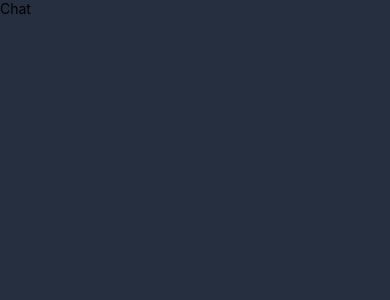
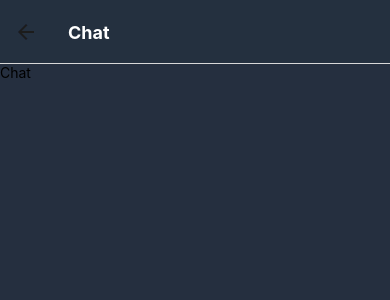
Before and after one commit to ACECLEZ/privatePWC, a React Native app: screen /Chat in a window 390 px wide. Shown: the top 300 px of the page. Built offline with nearby package versions, Linux system fonts and the light colour scheme.

Commit message:
modify tabbar appearance

```diff
--- a/App.js
+++ b/App.js
@@ -61,11 +61,24 @@ const App = () => {
         <SafeAreaView style={{flex: 1, backgroundColor: colors.primaryColor}}>
             <StatusBar style="light"/>
             <NavigationContainer theme={defaultTheme}>
-                <Stack.Navigator>
+                <Stack.Navigator screenOptions={() => ({
+                    headerStyle: {
+                        shadowColor: colors.secondaryColorAlt,
+                        elevation: 0,
+                        backgroundColor: colors.primaryColorAlt,
+                    },
+                    headerTitleStyle: {
+                        color: 'white',
+                        fontSize: 18,
+                        fontWeight: 'bold',
+                    }
+                })}>
                     <Stack.Screen name="Main" component={TabsNavigator} options={{headerShown: false}}/>
-                    <Stack.Screen name="SignIn" component={SignIn} options={{headerShown: false}}/>
-                    <Stack.Screen name="SignUp" component={SignUp} options={{headerShown: false}}/>
-                    <Stack.Screen name="Chat" component={Chat} options={{headerShown: false}}/>
+                    <Stack.Screen name="SignIn" component={SignIn}
+                                  options={{headerShown: false, presentation: "fullScreenModal"}}/>
+                    <Stack.Screen name="SignUp" component={SignUp}
+                                  options={{headerShown: false, presentation: "fullScreenModal"}}/>
+                    <Stack.Screen name="Chat" component={Chat}/>
                 </Stack.Navigator>
             </NavigationContainer>
         </SafeAreaView>
--- a/package.json
+++ b/package.json
@@ -19,8 +19,10 @@
     "react": "17.0.2",
     "react-dom": "17.0.2",
     "react-native": "0.68.2",
+    "react-native-gifted-chat": "^1.0.4",
     "react-native-safe-area-context": "4.2.4",
     "react-native-screens": "~3.11.1",
+    "react-native-svg": "12.3.0",
     "react-native-web": "0.17.7"
   },
   "devDependencies": {
```
Also changed, not shown: 1 other file (tests, documents, lock files or other folders).
